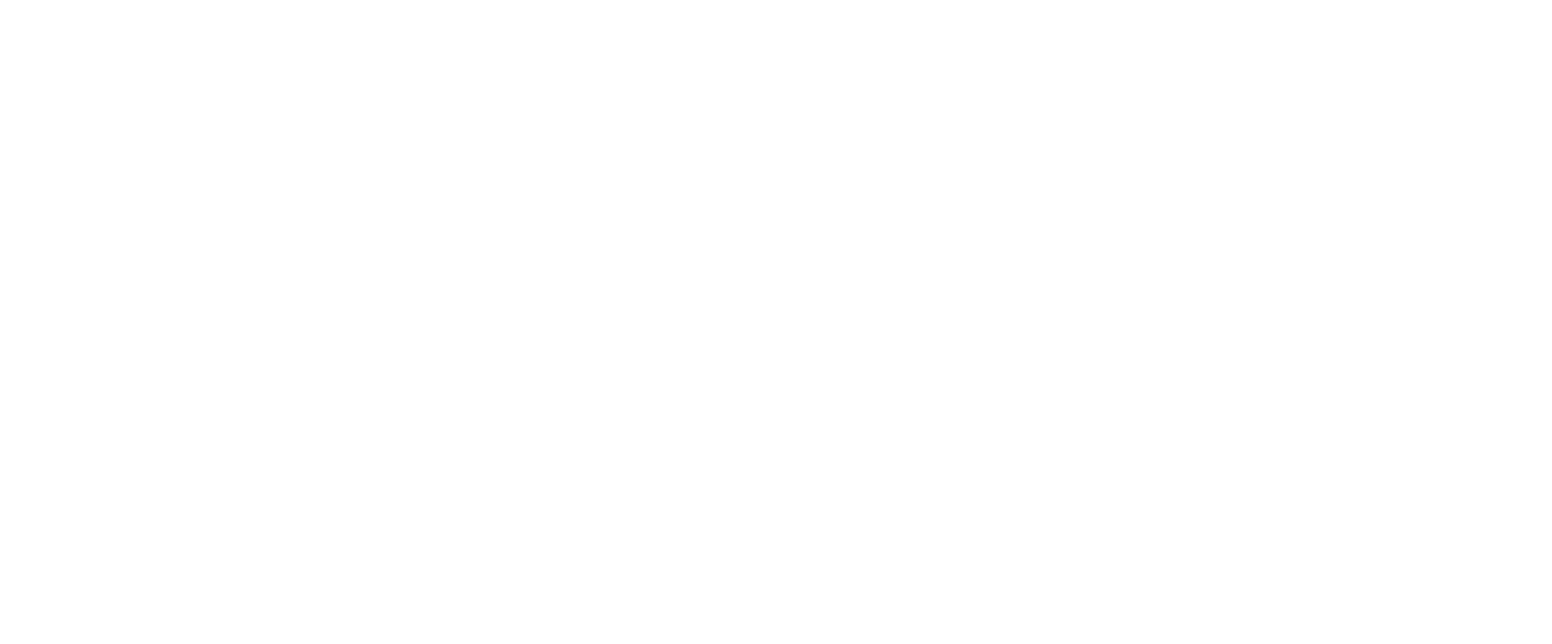
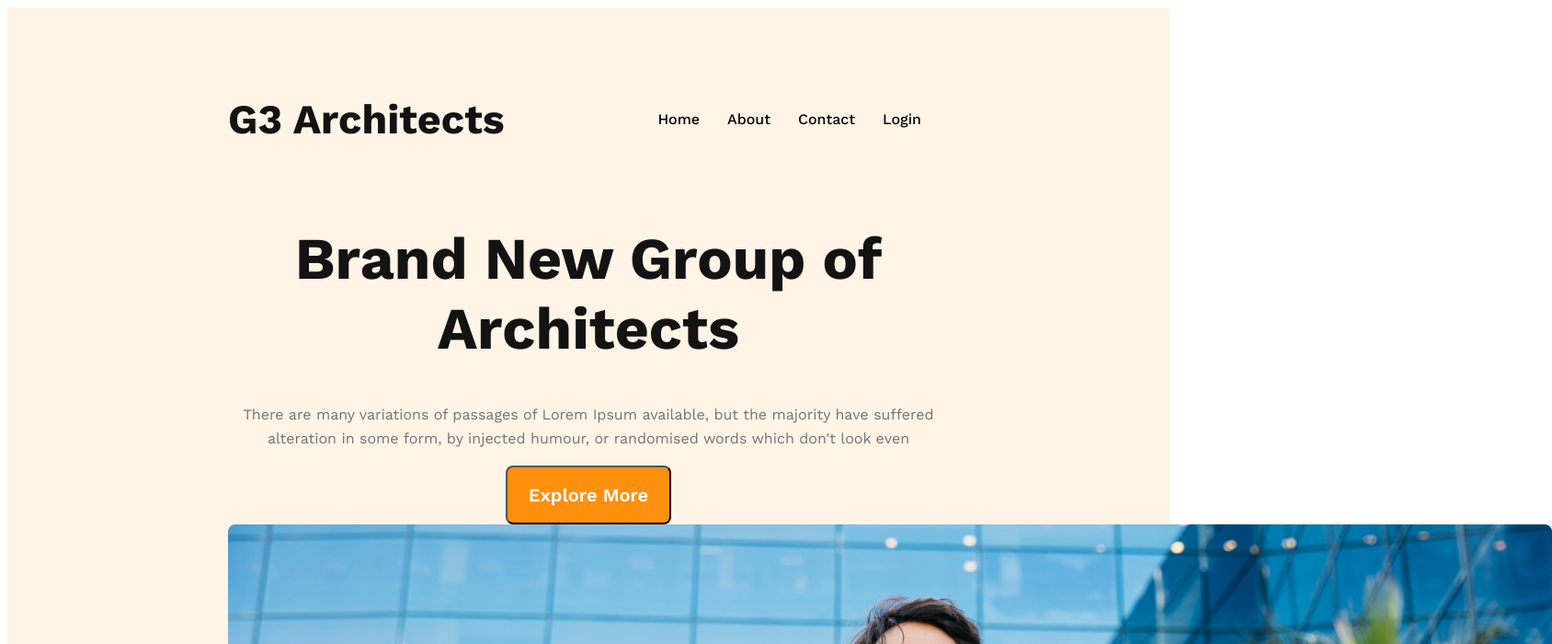
Before and after one commit to Fahimfaisaltalha/Architects-website, a plain HTML site: page index.html in a window 1280 px wide. Shown: the top 700 px of the page at 92% size, 1688 px wide, since content can reach past the window. Drawn offline with nearby package versions, Linux system fonts and the light colour scheme.

Commit message:
add navigation

```diff
--- a/index.html
+++ b/index.html
@@ -7,6 +7,29 @@
     <link rel="stylesheet" href="styles/styles.css">
 </head>
 <body>
+    <header>
+         <nav> <h3 class="nav-title">G3 Architects</h3>
+        <ul>
+            <li><a href=""></a>Home</li>
+            <li><a href=""></a>About</li>
+            <li><a href=""></a>Contact</li>
+            <li><a href=""></a>Login</li>
+        </ul>
+    </nav>
+    <div class="banner">
+       <div class="banner-content">
+        <h1 class="banner-title">Brand New Group of Architects </h1>
+        <p class="banner-description">There are many variations of passages of Lorem Ipsum available, but the majority have suffered alteration in some form, by injected humour, or randomised words which don't look even</p>
+        <button class="btn-primary">Explore More</button>
+       </div>
+        <img src="images/banner.png" alt="">
+    </div>
+    </header>
+    <main>
 
+    </main>
+    <footer>
+
+    </footer>
 </body>
 </html>
--- a/styles/styles.css
+++ b/styles/styles.css
@@ -0,0 +1,68 @@
+@import url('https://fonts.googleapis.com/css2?family=Work+Sans:wght@400;500;600;700;800&display=swap');
+*{
+    font-family: 'Work Sans', sans-serif;
+}
+header{
+    background: rgba(255, 144, 14, 0.10);
+    padding: 50px 240px;
+}
+nav{
+    display: flex;
+    justify-content: space-between;
+    align-items: center;
+}
+.nav-title{
+    font-size:2.8rem ;
+    font-weight: 700;
+    color: var(--dark-01, #131313);
+}
+nav > ul{
+    display: flex;
+}
+nav li{
+    list-style: none;
+    margin-right: 30px;
+    font-weight: 500;
+    font-size: 1rem;
+}
+nav li a{
+   color: #424242;
+   text-decoration: none;
+}
+/* Banner-content */
+.banner-content{
+    max-width: 800px;
+    text-align: center;
+    margin: 0 auto;
+}
+.banner-title{
+    color: var(--dark-01, #131313);
+text-align: center;
+font-family: Work Sans;
+font-size: 64px;
+font-style: normal;
+font-weight: 700;
+line-height: normal;
+}
+.banner-description{
+    color: var(--dark-03, #727272);
+text-align: center;
+font-family: Work Sans;
+font-size: 16px;
+font-style: normal;
+font-weight: 400;
+line-height: 26px;
+}
+.btn-primary{
+    width: 180px;
+height: 64px;
+border-radius: 8px;
+background: #FF900E;
+color: #FFF;
+text-align: center;
+font-family: Work Sans;
+font-size: 20px;
+font-style: normal;
+font-weight: 600;
+line-height: normal;
+}
```
